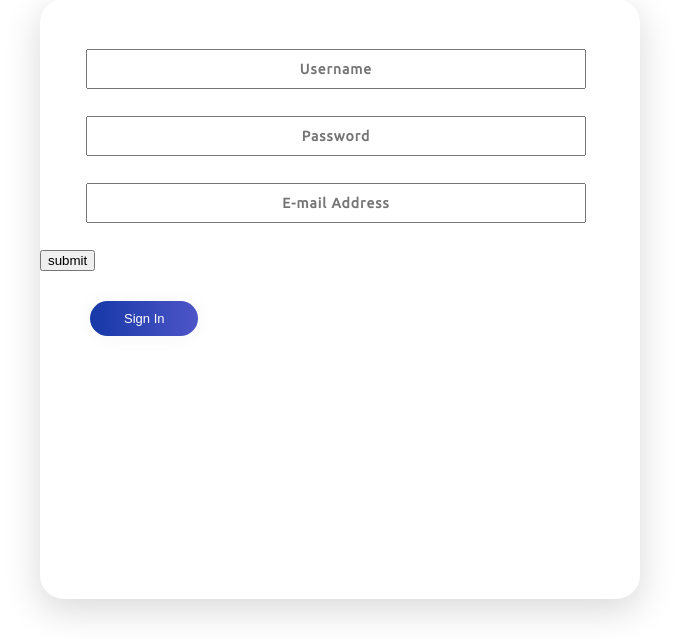
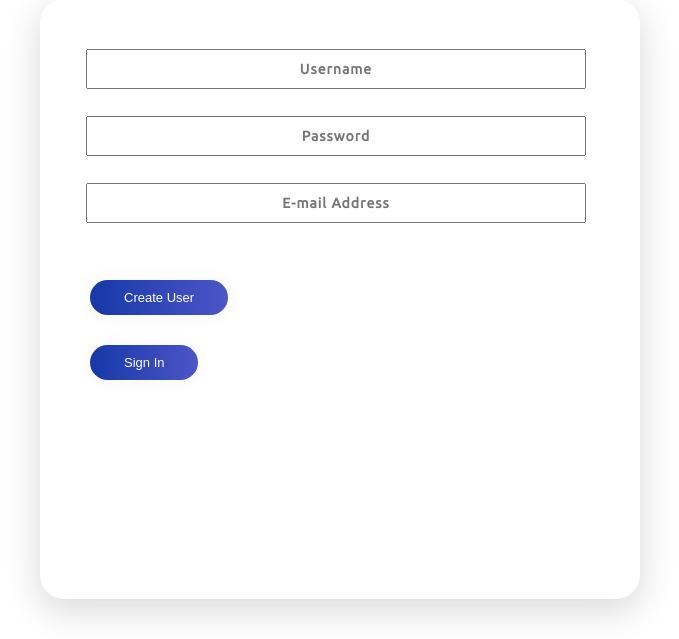
Before and after one commit to jkhounsombath/EECS647FinalProj, a PHP site: page /createUser.html in a window 1280 px wide. Shown: the part 171-810 px from the top of the page, without its empty margins (300-979 px from the left). Run offline with PHP 8.4, Linux system fonts and the light colour scheme; some libraries are stand-ins or nearby versions.

Commit message:
changed back button. PHP still not working

```diff
--- a/Final Project/createUser.html
+++ b/Final Project/createUser.html
@@ -16,7 +16,7 @@
                     <input class =loginText type = "text" placeholder = "Password" name = "pwd1"></input><br>
                     <input class =loginText type = "text" placeholder = "E-mail Address" name = "email"></input><br>
                     <div class = regButtons>
-                        <input type = "submit" id = "submit" value = "submit"></input>
+                        <button id= "Validate">Create User</button><br>
                     </div>
                 </form>
                     <div class = regButtons>
--- a/Final Project/createUser.php
+++ b/Final Project/createUser.php
@@ -1,7 +1,7 @@
 <?php
 $userName = $_POST["uName"];
 $pwd = $_POST["pwd1"];
-$email = $_POST["email"];
+$email = $_POST["uemail"];
 $mysqli = new mysqli("mysql.eecs.ku.edu", "jkhounsombath", "ieng9eiF", "jkhounsombath");
 if ($mysqli->connect_errno)
 {
```
